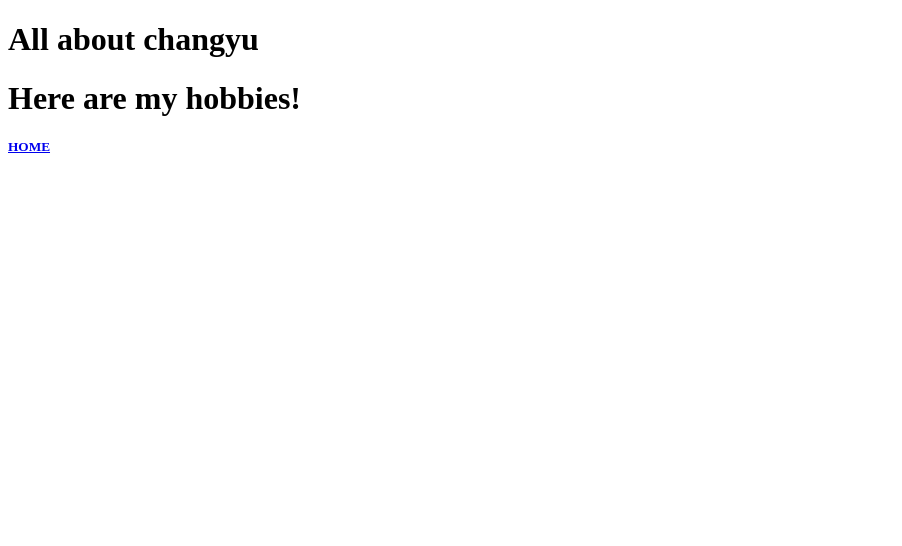
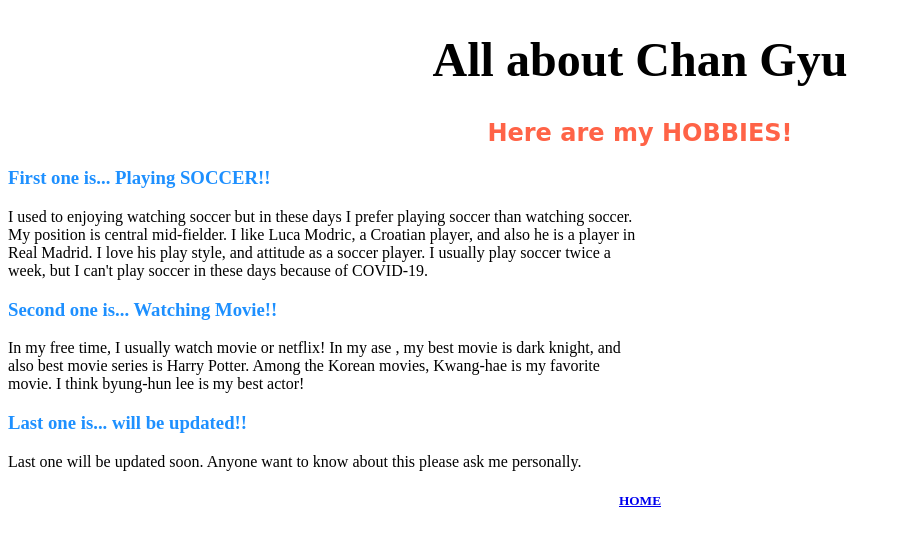
Before and after one commit to 8th-caulion/changyu, a Django app: page /hobby/ in a window 1280 px wide. Shown: the top 546 px of the page, without its empty margins (0-902 px from the left). Run offline with Django 3.2, Linux system fonts and the light colour scheme.

Commit message:
first modified

```diff
--- a/hobby/templates/hobby.html
+++ b/hobby/templates/hobby.html
@@ -3,7 +3,26 @@
 <body>
     {% block contents %}
 
-    <h1> Here are my hobbies! </h1>
+    <h2 style="font-family:Comic Sans MS; color:Tomato; text-align:center;"> Here are my HOBBIES! </h2>
+
+    <h3 style="color:DodgerBlue;"> First one is... Playing SOCCER!! </h3>
+    <p style="width:50%;">
+        I used to enjoying watching soccer but in these days I prefer playing soccer than watching soccer. My position is central mid-fielder.
+        I like Luca Modric, a Croatian player, and also he is a player in Real Madrid. I love his play style, and attitude as a soccer player.
+        I usually play soccer twice a week, but I can't play soccer in these days because of COVID-19.
+    </p>
+
+    <h3 style="color:DodgerBlue;"> Second one is... Watching Movie!! </h3>
+    <p style="width:50%;">
+        In my free time, I usually watch movie or netflix!
+        In my ase , my best movie is dark knight, and also best movie series is Harry Potter. Among the Korean movies, Kwang-hae is my favorite movie.
+        I think byung-hun lee is my best actor!
+    </p>
+
+    <h3 style="color:DodgerBlue;"> Last one is... will be updated!! </h3>
+    <p style="width:50%;">
+        Last one will be updated soon. Anyone want to know about this please ask me personally.
+    </p>
 
     {% endblock %}
 </body>
--- a/myproject/templates/base.html
+++ b/myproject/templates/base.html
@@ -4,21 +4,22 @@
 <head>
     <meta charset="UTF-8">
     <meta name="viewport" content="width=device-width, initial-scale=1.0">
-    <title>Changyu's space</title>
-    <h1> All about changyu </h1>
+    <title> Changyu's space </title>
+    <h1 style="font-family:Brush Script MT; text-align:center; font-size:300%"> All about Chan Gyu </h1>
 </head>
 
 
 
 <body>
     {% block contents %}
+
     {% endblock %}
 </body>
 
 
 
 <footer>
-    <h5><a href="{% url 'home' %}">HOME</a></h5>
+    <h5 style = "text-align:center;"><a href="{% url 'home' %}">HOME</a></h5>
 </footer>
 
 
```
Also changed, not shown: myapp/templates/home.html (+9 -3 lines), myapp/templates/profile.html (+28 -3 lines).
